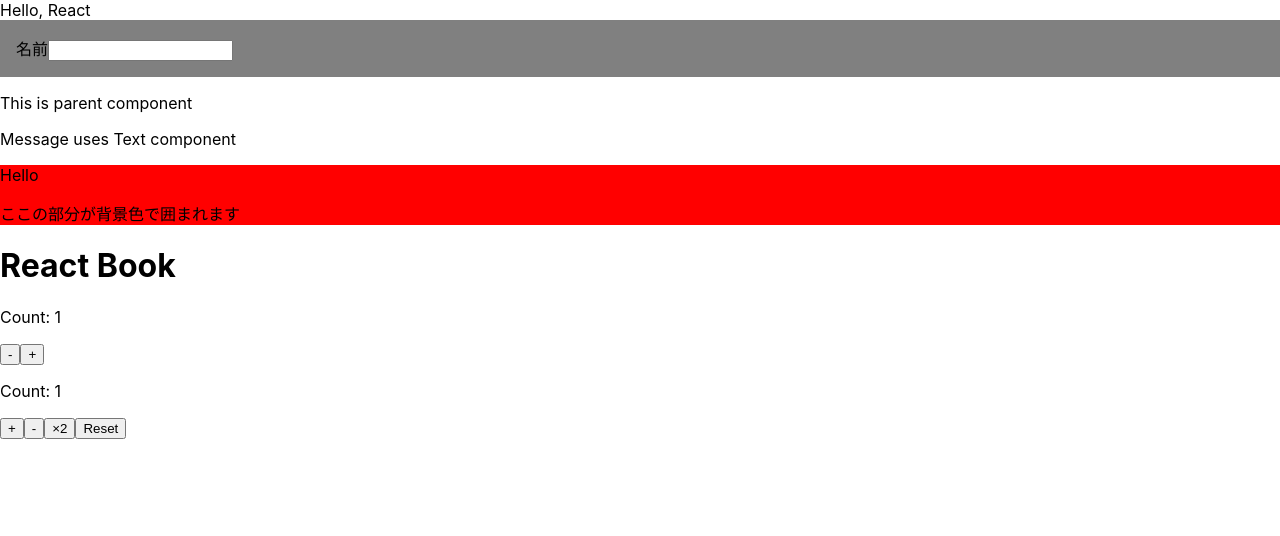
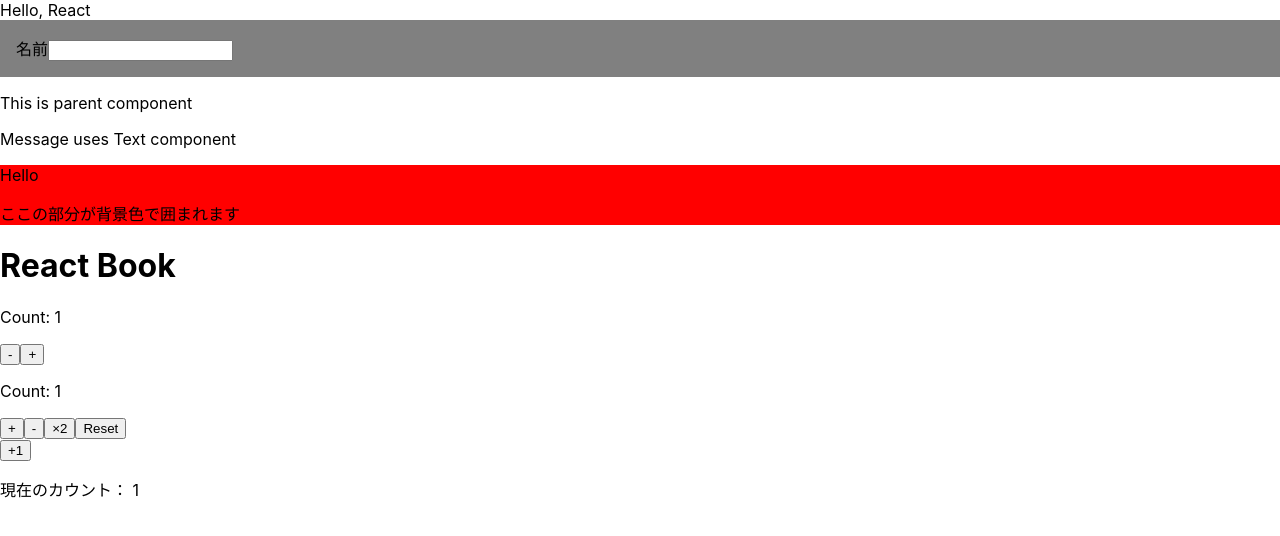
Before and after one commit to ai-biz20-sasaki/practical-react-nextjs, a React (Create React App) app: page / in a window 1280 px wide. Shown: the top 536 px of the page. Built offline with nearby package versions, Linux system fonts and the light colour scheme.

Commit message:
add FizzBuzz component

```diff
--- /dev/null
+++ b/src/components/FizzBuzz.tsx
@@ -0,0 +1,47 @@
+//TODO:FizzBuzzコンポーネントの実行結果をコンソールで確認すると、console.logが2回表示されている
+//なぜかわからないがひとまずこのままにする
+import React, { memo, useState } from "react";
+
+type FizzProps = {
+  isFizz: boolean
+}
+//Fizzは通常の関数コンポーネント
+//isFizzがtrueの場合はFizzと表示し、それ以外は何も表示しない
+//isFizzの変化に関わらず、親が再描画されるとFizzも再描画される
+const Fizz = (props: FizzProps) => {
+  const { isFizz } = props
+  console.log(`Fizzが再描画されました, isFizz=${ isFizz }`)
+  return <span>{ isFizz ? 'Fizz' : '' }</span>
+}
+
+type BuzzProps = {
+  isBuzz: boolean
+}
+//Buzzはメモ化した関数コンポーネント
+//isBuzzがtrueの場合Buzzと表示し、それ以外は何も表示しない
+//メモ化されているため、親コンポーネントが再描画されても、isBuzzが変化しない限りBuzzは再描画しない
+const Buzz = memo<BuzzProps>((props) => {
+  const { isBuzz } = props
+  console.log(`Buzzが再描画されました, izBuzz=${ isBuzz }`)
+  return <span>{ isBuzz ? 'Buzz' : '' }</span>
+})
+
+//この形式でexportしたときはimport { FizzBuzz } from ... で読み込む
+export const FizzBuzz = () => {
+  const [count, setCount] = useState(1)
+  const isFizz = count % 3 === 0
+  const isBuzz = count % 5 === 0
+
+  //debugger
+  console.log(`Parentが再描画されました, count=${ count }`)
+  return (
+    <div>
+      <button onClick={ () => setCount((c) => c+1)}>+1</button>
+      <p>{`現在のカウント： ${ count }`}</p>
+      <p>
+        <Fizz isFizz={isFizz} />
+        <Buzz isBuzz={isBuzz} />
+      </p>
+    </div>
+  )
+}
--- a/src/index.tsx
+++ b/src/index.tsx
@@ -10,6 +10,7 @@
 import Page from './components/ContextSample';
 import Counter from './components/CounterSample';
 import Counter02 from './components/CounterSample02';
+import { FizzBuzz } from './components/FizzBuzz';
 
 const root = ReactDOM.createRoot(
   document.getElementById('root') as HTMLElement
@@ -23,6 +24,7 @@
     <Page />
     <Counter initialValue={1} />
     <Counter02 initialValue={1} />
+    <FizzBuzz />
   </React.StrictMode>
 );
 
```
